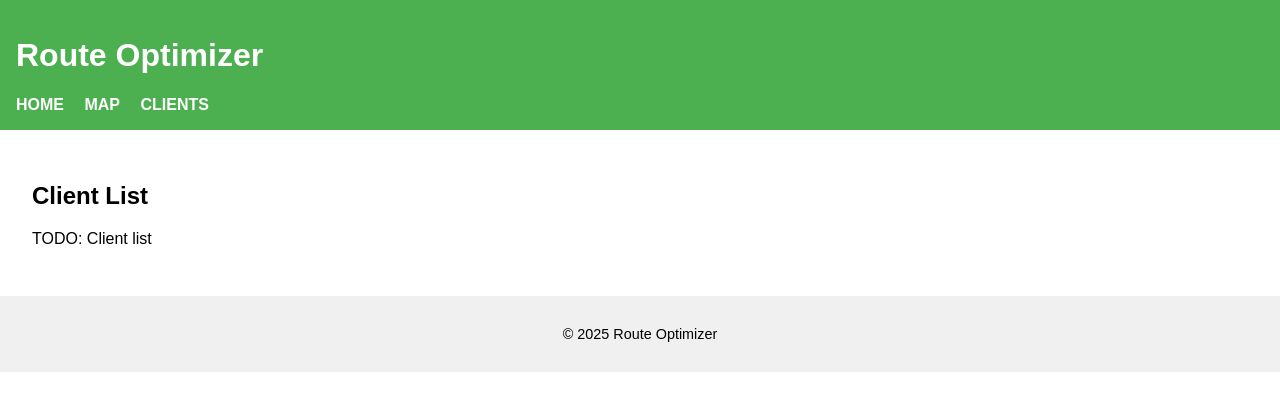
After one commit to caboose1029/route-optimizer, a FastAPI app: template src/route_optimizer/templates/clients.html in a window 1280 px wide. The commit adds this page. Shown: the top 411 px of the page. Run offline with FastAPI, Linux system fonts and the light colour scheme; the template is opened without the code that fills it, so the values that code supplies are empty.

Commit message:
added base layout, css, client page

```diff
--- a/src/route_optimizer/services/routing.py
+++ b/src/route_optimizer/services/routing.py
@@ -6,15 +6,15 @@ import os
 
 client = openrouteservice.Client(key=ORS_API_KEY)
 
-def get_route_geometry(coords: List[Tuple[float, float]]) -> List[List[float]]:
+def get_route_geometry(coords: List[Tuple[float | None, float | None]]) -> List[List[float]]:
     ors_coords = [(lon, lat) for lat, lon in coords]
 
-    res = client.directions(
+    response = client.directions(
         coordinates=ors_coords,
         profile="driving-car",
         format="geojson"
     )
 
-    geometry = res['features'][0]['geometry']['coordinates']
+    geometry = response['features'][0]['geometry']['coordinates']
 
     return [[lat, lon] for lon, lat in geometry]
--- /dev/null
+++ b/src/route_optimizer/static/css/style.css
@@ -0,0 +1,33 @@
+body {
+    font-family: sans-serif;
+    margin: 0;
+    padding: 0;
+}
+
+header {
+    background: #4CAF50;
+    color: white;
+    padding: 1rem;
+}
+
+nav a {
+    margin-right: 1rem;
+    color: white;
+    text-decoration: none;
+    font-weight: bold;
+}
+
+nav a:hover {
+    text-decoration: underline;
+}
+
+main {
+    padding: 2rem;
+}
+
+footer {
+    text-align: center;
+    padding: 1rem;
+    background: #f0f0f0;
+    font-size: 0.9em;
+}
--- /dev/null
+++ b/src/route_optimizer/templates/base.html
@@ -0,0 +1,25 @@
+<!DOCTYPE html>
+<html>
+	<head>
+		<title>{% block title %}Route Optimizer{% endblock %}</title>
+		<meta charset="UTF-8"/>
+		<link rel="stylesheet" href="/static/css/style.css" />
+		{% block head_extra %}{% endblock %}
+	</head>
+	<body>
+		<header>
+			<h1>Route Optimizer</h1>
+			<nav>
+				<a href="/">HOME</a>
+				<a href="/map">MAP</a>
+				<a href="/clients">CLIENTS</a>
+			</nav>
+		</header>
+		<main>
+			{% block content %}{% endblock %}
+		</main>
+		<footer>
+			<p>&copy; {{ 2025 }} Route Optimizer</p>
+		</footer>
+	</body>
+</html>
--- /dev/null
+++ b/src/route_optimizer/templates/clients.html
@@ -0,0 +1,8 @@
+{% extends "base.html" %}
+
+{% block title %}Home - Route Optimizer{% endblock %}
+
+{% block content %}
+    <h2>Client List</h2>
+    <p>TODO: Client list</p>
+{% endblock %}
```
Also changed, not shown: src/route_optimizer/api/routes.py (+9 -2 lines), src/route_optimizer/static/js/map.js (+28 -3 lines), src/route_optimizer/templates/index.html (+7 -28 lines), src/route_optimizer/templates/map.html (added, +13 -0 lines).
